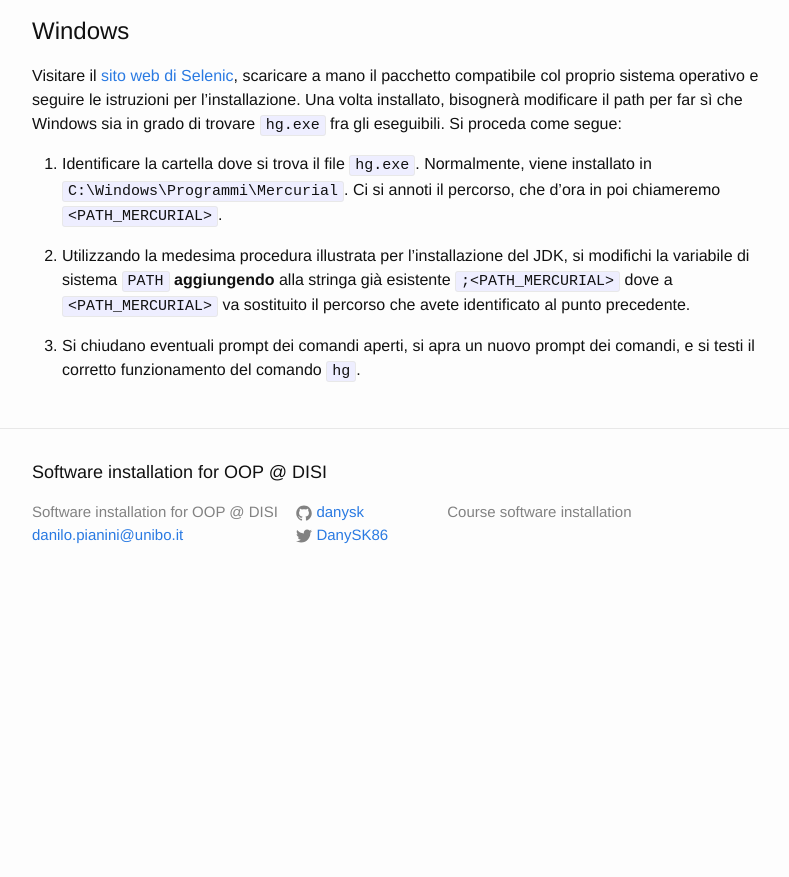
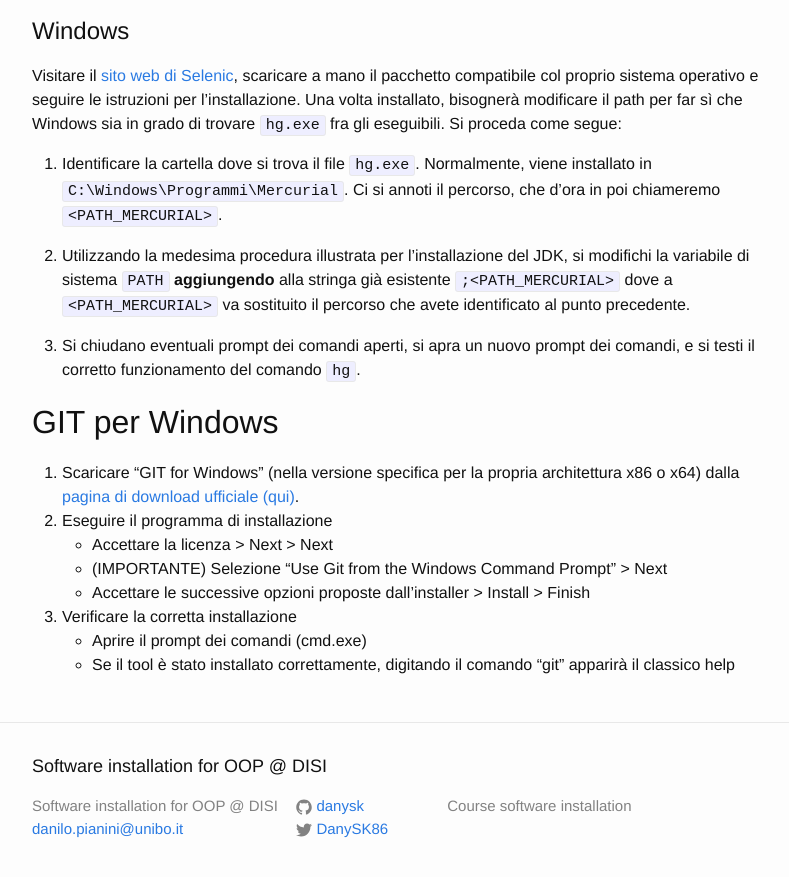
Before and after one commit to unibo-oop/software-installation, a Jekyll site: the page built from index.md, in a window 1280 px wide and 900 px high, scrolled down 12317 px. Shown: the top 877 px of the window, without its empty margins (238-1027 px from the left). Built offline with Jekyll 4.4.1, drawn with Linux system fonts in a browser that asks for light colours; before the commit the page ends 12923 px from its top, so only the background shows below that.

Commit message:
added instrucctions to install git on windows

```diff
--- a/index.md
+++ b/index.md
@@ -380,6 +380,18 @@ Si proceda come segue:
 
 3. Si chiudano eventuali prompt dei comandi aperti, si apra un nuovo prompt dei comandi, e si testi il corretto funzionamento del comando ``hg``.
 
+# GIT per Windows
+1. Scaricare “GIT for Windows” (nella versione specifica per la propria architettura x86 o x64) dalla [pagina di download ufficiale (qui)][GIT-Windows Download].
+2. Eseguire il programma di installazione
+* Accettare la licenza > Next > Next
+* (IMPORTANTE) Selezione "Use Git from the Windows Command Prompt" > Next
+* Accettare le successive opzioni proposte dall'installer > Install > Finish
+3. Verificare la corretta installazione
+* Aprire il prompt dei comandi (cmd.exe)
+* Se il tool è stato installato correttamente, digitando il comando "git" apparirà il classico help
+
+
 [JDK download page]: http://www.oracle.com/technetwork/java/javase/downloads/jdk8-downloads-2133151.html
 [Mercurial download page]: https://www.mercurial-scm.org/downloads
 [Eclipse Download]: https://www.eclipse.org/downloads/
+[GIT-Windows Download]: https://git-for-windows.github.io/
```
